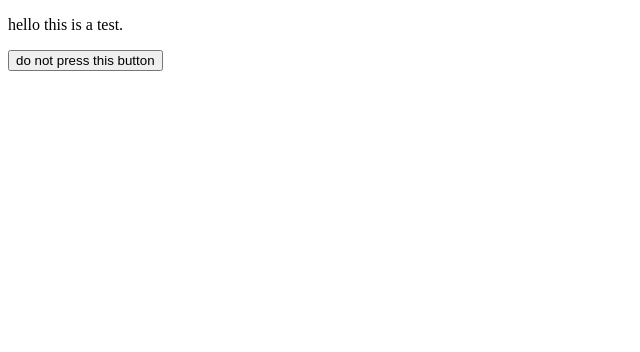
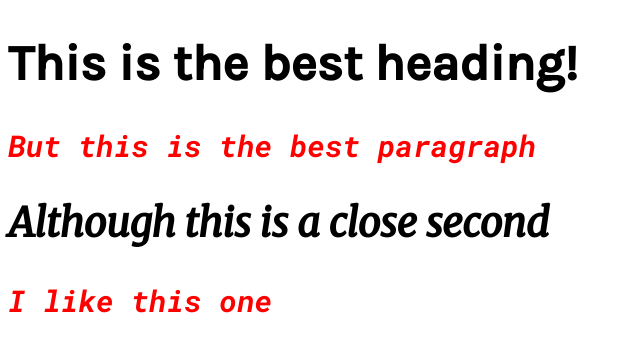
Before and after one commit to Joshua-Tucker/practise-pull-request, a plain HTML site: page index.html in a window 1280 px wide. Shown: the whole page, without its empty margins (0-640 px from the left). Drawn offline with Linux system fonts and the light colour scheme.

Commit message:
updated text and fonts

```diff
--- a/index.html
+++ b/index.html
@@ -5,9 +5,22 @@
     <meta http-equiv="X-UA-Compatible" content="IE=edge">
     <meta name="viewport" content="width=device-width, initial-scale=1.0">
     <title>Practise Pull requests</title>
+
+    <link rel="preconnect" href="https://fonts.googleapis.com">
+    <link rel="preconnect" href="https://fonts.gstatic.com" crossorigin>
+    <link href="https://fonts.googleapis.com/css2?family=Karla:wght@500&family=Merriweather:ital@1&family=Roboto+Mono:ital,wght@1,700&display=swap" rel="stylesheet">
+
+    <link rel="stylesheet" href="styles.css"/>
 </head>
 <body>
-    <p>hello this is a test.</p>
-    <button> do not press this button</button>
+
+   <header>
+        <h1 id="main">This is the best heading!</h1>
+        <p class="text"> But this is the best paragraph</p>
+
+        <h2 id="second">Although this is a close second</h2>
+        <p class="text">I like this one</p>
+    </header>
+
 </body>
 </html>
--- /dev/null
+++ b/styles.scss
@@ -0,0 +1,20 @@
+@import url('https://fonts.googleapis.com/css2?family=Karla:wght@500&family=Merriweather:ital@1&family=Roboto+Mono:ital,wght@1,700&display=swap');
+$font-body:"Karla", sans-serif;
+$font-secondary: "Merriweather", serif;
+$font-text: "Roboto Mono", monospace;
+
+
+
+#main{
+    font-family: $font-body;
+    font-size: 50px;
+}
+#second{
+    font-family: $font-secondary;
+    font-size: 40px;
+}
+.text{
+    font-family: $font-text;
+    font-size: 30px;
+    color: red
+}
```
Also changed, not shown: styles.css (added).
